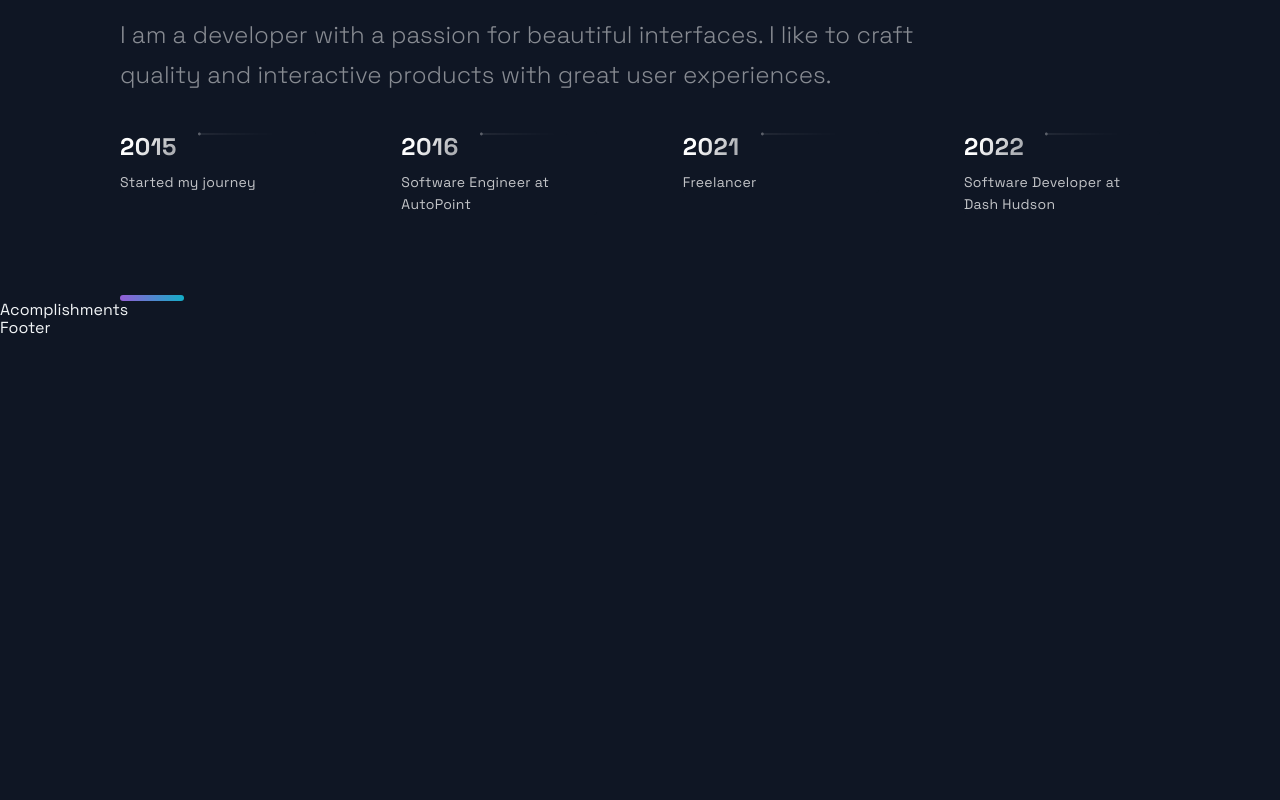
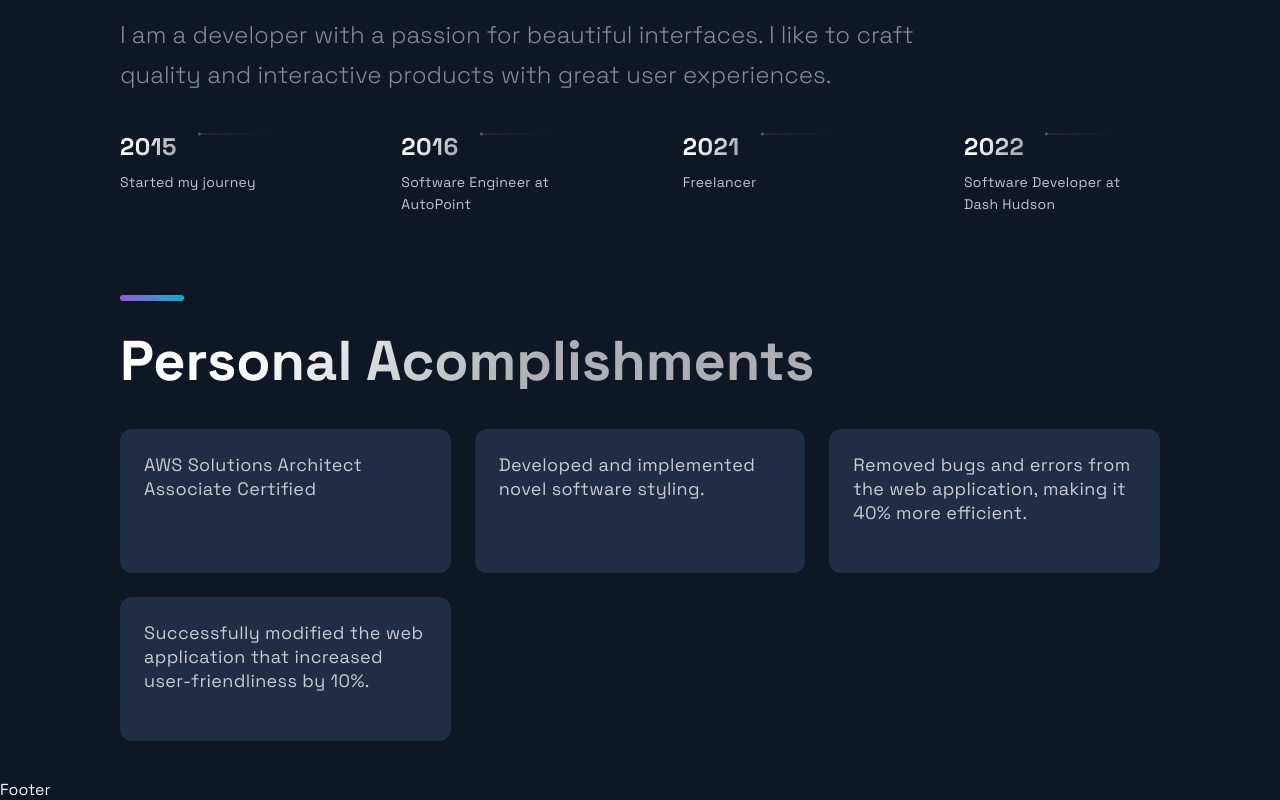
Before and after one commit to hemalawati/portfolio-website, a Next.js app: page / in a window 1280 px wide. Shown: the part 2685-3485 px from the top of the page. Before the commit the page ends 3023 px from the top, so only its background shows below. Built offline with nearby package versions, Linux system fonts and the light colour scheme.

Commit message:
formatted accomplishments

```diff
--- a/src/components/Acomplishments/Acomplishments.js
+++ b/src/components/Acomplishments/Acomplishments.js
@@ -1,19 +1,20 @@
 import React from 'react';
 
-import { Section, SectionDivider, SectionTitle } from '../../styles/GlobalComponents';
-import { Box, Boxes, BoxNum, BoxText } from './AcomplishmentsStyles';
-
-const data = [
-  { number: 20, text: 'Open Source Projects'},
-  { number: 1000, text: 'Students', },
-  { number: 1900, text: 'Github Followers', },
-  { number: 5000, text: 'Github Stars', }
-];
+import { Section, SectionTitle } from '../../styles/GlobalComponents';
+import { Box, Boxes, BoxText } from './AcomplishmentsStyles';
+import { accomplishments } from '../../constants/constants';
 
 const Acomplishments = () => (
-  <div>
-    Acomplishments
-  </div>
+	<Section>
+		<SectionTitle>Personal Acomplishments</SectionTitle>
+		<Boxes>
+			{accomplishments.map((card, index) => (
+				<Box key={index}>
+					<BoxText>{card.text}</BoxText>
+				</Box>
+			))}
+		</Boxes>
+	</Section>
 );
 
 export default Acomplishments;
--- a/src/components/Acomplishments/AcomplishmentsStyles.js
+++ b/src/components/Acomplishments/AcomplishmentsStyles.js
@@ -1,70 +1,50 @@
-import styled from "styled-components"
+import styled from 'styled-components';
 
 export const Boxes = styled.div`
 	width: 100%;
 	display: grid;
-  grid-template-columns: repeat(4, 1fr);
+	grid-template-columns: repeat(3, 1fr);
 	gap: 24px;
 	margin: 24px 0 40px;
 
-  @media ${props => props.theme.breakpoints.md}{
+	@media ${(props) => props.theme.breakpoints.md} {
 		gap: 16px;
 		margin: 20px 0 32px;
-    grid-template-columns: repeat(auto-fit, minmax(140px, 1fr));
+		grid-template-columns: repeat(2, 1fr);
 	}
 
-  @media ${props => props.theme.breakpoints.sm}{
+	@media ${(props) => props.theme.breakpoints.sm} {
 		display: grid;
 		grid-template-columns: repeat(2, 1fr);
 		gap: 10px;
 		max-width: 500px;
 		margin: 24px auto;
 	}
-`
+`;
 
 export const Box = styled.div`
-  background: #212D45;
+	background: #212d45;
 	border-radius: 12px;
 	height: 144px;
 	padding: 24px;
-  @media ${props => props.theme.breakpoints.lg} {
+	@media ${(props) => props.theme.breakpoints.lg} {
 		height: 210px;
-
 	}
 
-  @media ${props => props.theme.breakpoints.md} {
+	@media ${(props) => props.theme.breakpoints.md} {
 		height: 135px;
 		padding: 16px;
 	}
 
-  @media ${props => props.theme.breakpoints.sm} {
+	@media ${(props) => props.theme.breakpoints.sm} {
 		height: 110px;
 		padding: 12px;
 
-    &:nth-child(2n){
-      grid-row:2;
+		&:nth-child(2n) {
+			grid-row: 2;
 		}
 	}
-`
-export const BoxNum = styled.h5`
-  font-style: normal;
-  font-weight: 600;
-  font-size: 36px;
-  line-height: 40px;
-  letter-spacing: 0.01em;
-  color: #FFFFFF;
-  margin-bottom: 8px;
-
-  @media ${props => props.theme.breakpoints.md} {
-    font-size: 28px;
-    line-height: 32px;
-  }
-  @media ${props => props.theme.breakpoints.sm} {
-    font-size: 24px;
-    line-height: 26px;
-}
-`
-
+`;
 export const BoxText = styled.p`
 	font-style: normal;
 	font-weight: normal;
@@ -73,16 +53,16 @@ export const BoxText = styled.p`
 	letter-spacing: 0.02em;
 	color: rgba(255, 255, 255, 0.75);
 
-  @media ${props => props.theme.breakpoints.md}{
+	@media ${(props) => props.theme.breakpoints.md} {
 		font-size: 16px;
 		line-height: 20px;
-  };
+	}
 
-  @media ${props => props.theme.breakpoints.sm} {
+	@media ${(props) => props.theme.breakpoints.sm} {
 		font-size: 10px;
 		line-height: 14px;
 	}
-`
+`;
 
 export const Join = styled.div`
 	display: flex;
@@ -91,19 +71,19 @@ export const Join = styled.div`
 	align-items: center;
 	padding-bottom: 80px;
 
-  @media ${props => props.theme.breakpoints.md}{
+	@media ${(props) => props.theme.breakpoints.md} {
 		display: flex;
 		justify-content: center;
 		padding-bottom: 64px;
 	}
 
-  @media ${props => props.theme.breakpoints.sm}{
+	@media ${(props) => props.theme.breakpoints.sm} {
 		display: flex;
 		flex-direction: column;
 		align-items: center;
 		padding-bottom: 32px;
 	}
-`
+`;
 
 export const JoinText = styled.h5`
 	display: flex;
@@ -112,23 +92,23 @@ export const JoinText = styled.h5`
 	letter-spacing: 0.02em;
 	color: rgba(255, 255, 255, 0.5);
 
-@media ${props => props.theme.breakpoints.md}{
+	@media ${(props) => props.theme.breakpoints.md} {
 		line-height: 32px;
 		font-size: 20px;
-};
+	}
 
-@media ${props => props.theme.breakpoints.sm}{
+	@media ${(props) => props.theme.breakpoints.sm} {
 		font-size: 16px;
 		line-height: 24px;
 		margin: 0 0 16px;
 	}
-`
+`;
 
 export const IconContainer = styled.div`
 	display: flex;
 
-  @media ${props => props.theme.breakpoints.sm}{
+	@media ${(props) => props.theme.breakpoints.sm} {
 		width: 160px;
 		justify-content: space-between;
 	}
-`
+`;
```
Lines whose indentation alone changed are shown as unchanged.
